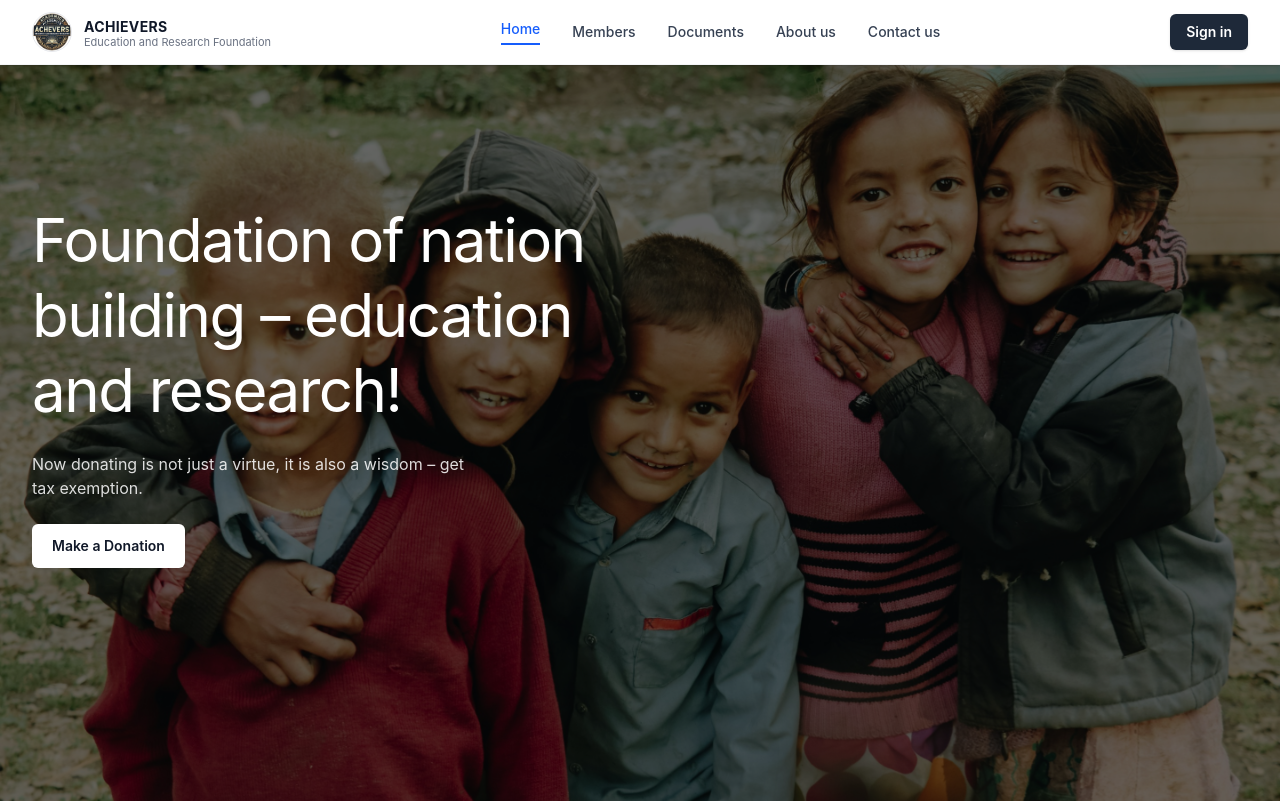
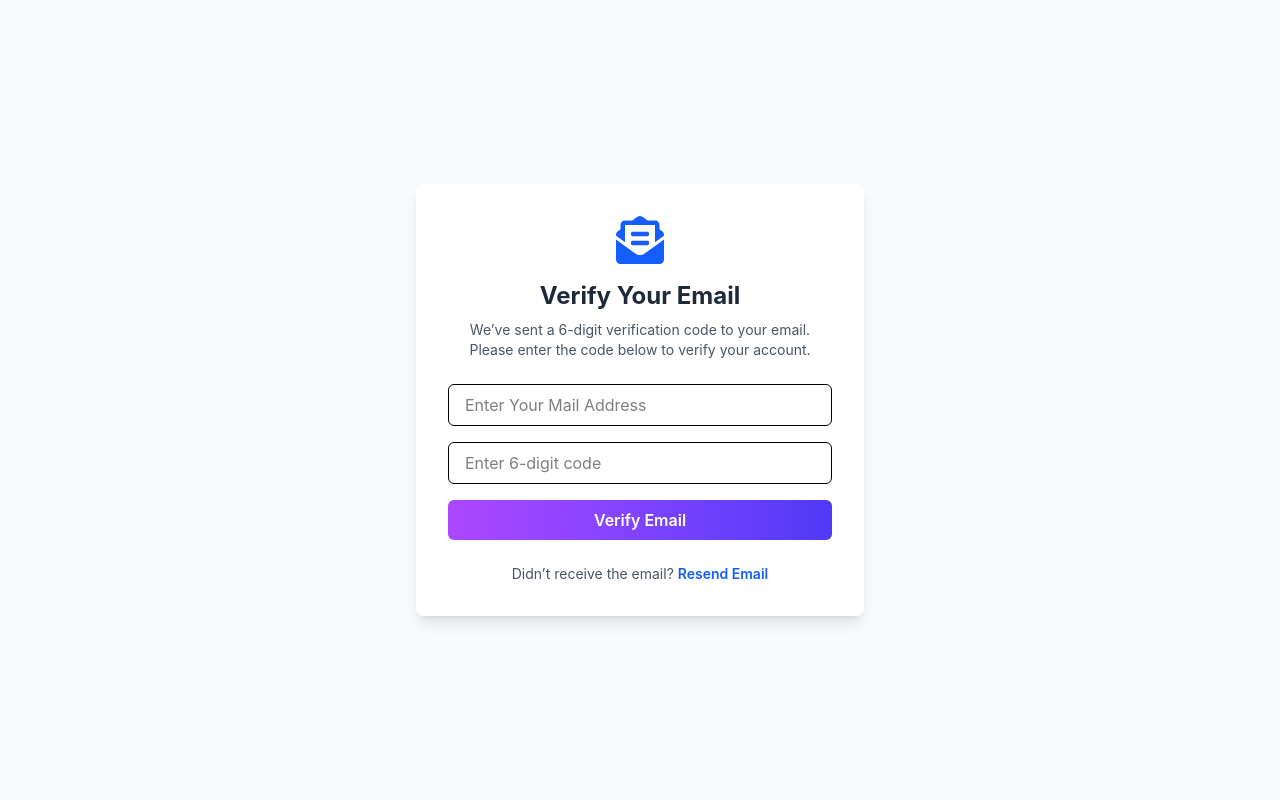
Before and after one commit to jaiksaini/Achievers-Foundation, a React (Vite) app in the folder frontend/: page /verify- in a window 1280 px wide. Before the commit this address led to /. Shown: the top 803 px of the page. Built offline with nearby package versions, Linux system fonts and the light colour scheme.

Commit message:
Email Verification

```diff
--- a/frontend/package.json
+++ b/frontend/package.json
@@ -12,12 +12,16 @@
   "dependencies": {
     "@rollup/rollup-win32-x64-msvc": "^4.50.0",
     "@tailwindcss/vite": "^4.1.12",
+    "axios": "^1.11.0",
+    "js-cookie": "^3.0.5",
     "react": "^19.1.1",
     "react-dom": "^19.1.1",
+    "react-hot-toast": "^2.6.0",
     "react-icons": "^5.5.0",
     "react-is": "^19.1.1",
     "react-router-dom": "^7.8.2",
-    "recharts": "^3.1.2"
+    "recharts": "^3.1.2",
+    "zustand": "^5.0.8"
   },
   "devDependencies": {
     "@eslint/js": "^9.33.0",
--- a/frontend/src/App.jsx
+++ b/frontend/src/App.jsx
@@ -70,7 +70,7 @@ const App = () => {
         </Route>
         <Route path="signup" element={<Signup />} />
         <Route path="signin" element={<SingInPg />} />
-        <Route path="verify" element={<EmailVerification/>} />
+        <Route path="verify-" element={<EmailVerification/>} />
       </>
     )
   );
--- /dev/null
+++ b/frontend/src/lib/axios.js
@@ -0,0 +1,8 @@
+import axios from "axios";
+
+const axiosInstance = axios.create({
+  baseURL: import.meta.env.MODE === "development" ? "http://localhost:8000" : "http://localhost:8000",
+  withCredentials: true,
+});
+
+export default axiosInstance;
--- a/frontend/src/pages/EmailVerification.jsx
+++ b/frontend/src/pages/EmailVerification.jsx
@@ -1,7 +1,32 @@
-import React from "react";
+import React, { useState } from "react";
+import toast from "react-hot-toast";
 import { FaEnvelopeOpenText } from "react-icons/fa";
+import { useNavigate } from "react-router-dom";
+import { useAuthStore } from "../store/useAuthStore";
 
 const EmailVerification = () => {
+  const navigate = useNavigate()
+  const [ formData, setformData]  = useState({
+    email: "",
+    otp: ""
+  });
+
+
+  const { verifyEmail, setOtp } = useAuthStore();
+
+  const handleSubmit = (e) => {
+    e.preventDefault();
+
+
+      verifyEmail(formData);
+
+      navigate("/");
+
+  };
+
+
+
+
   return (
     <div className="flex items-center justify-center min-h-screen bg-gray-50 px-4">
       <div className="w-full max-w-md bg-white shadow-lg rounded-lg p-8 text-center">
@@ -17,18 +42,33 @@ const EmailVerification = () => {
           code below to verify your account.
         </p>
 
-        <form className="space-y-4">
+        <form className="space-y-4" onSubmit={handleSubmit}>
+          <input
+            type="email"
+            placeholder="Enter Your Mail Address"
+
+            className="w-full px-4 py-2 border rounded-md focus:outline-none focus:ring-2 focus:ring-blue-400"
+            value={formData.email}
+            onChange={(e) =>
+              setformData({ ...formData, email: e.target.value })
+            }
+          />
           <input
             type="text"
             placeholder="Enter 6-digit code"
             maxLength={6}
             className="w-full px-4 py-2 border rounded-md focus:outline-none focus:ring-2 focus:ring-blue-400"
+            value={formData.otp}
+            onChange={(e) => {
+              setformData({ ...formData, otp: e.target.value })
+            }}
           />
           <button
             type="submit"
             className="w-full bg-gradient-to-r from-purple-500 to-indigo-600 text-white py-2 rounded-md font-semibold hover:bg-blue-700 transition"
+            disabled={setOtp}
           >
-            Verify Email
+            {setOtp ? "Verifying ..." : "Verify Email"}
           </button>
         </form>
 
--- a/frontend/src/pages/Signup.jsx
+++ b/frontend/src/pages/Signup.jsx
@@ -1,12 +1,46 @@
 import React from "react";
+import { useState } from "react";
 import { FaUser, FaEnvelope, FaLock } from "react-icons/fa";
 import { FcGoogle } from "react-icons/fc";
 import { FaMicrosoft } from "react-icons/fa";
 import { NavLink, useNavigate } from "react-router-dom";
 import assets from "../assets/assets";
+import { useAuthStore } from "../store/useAuthStore";
 
 const Signup = () => {
   const navigate = useNavigate();
+  const [formData, setFormData] = useState({
+    name: "",
+    email: "",
+    password: "",
+  });
+
+  const validateForm = () => {
+    if (!formData.name.trim()) return toast.error("Full name is required");
+    if (!formData.email.trim()) return toast.error("Email is required");
+    if (!/\S+@\S+\.\S+/.test(formData.email))
+      return toast.error("Invalid email format");
+    if (!formData.password) return toast.error("Password is required");
+    if (formData.password.length < 6)
+      return toast.error("Password must be at least 6 characters");
+
+    return true;
+  };
+
+  const { signup, isSignup } = useAuthStore();
+
+
+  const handleSubmit = (e) => {
+    e.preventDefault();
+
+    const success = validateForm();
+
+    if (success === true) {
+      signup(formData);
+
+      navigate("/verify-email");
+    }
+  };
 
   return (
     <div className="min-h-screen w-full flex flex-col md:flex-row items-center justify-center bg-gray-50">
@@ -15,7 +49,9 @@ const Signup = () => {
       </div>
 
       <div className=" flex flex-col justify-center items-center md:w-[35vw] p-6 md:p-0 ">
+
         <div className="bg-white shadow-lg rounded-xl p-8 w-full max-w-md">
+          <form onSubmit={handleSubmit}>
             <h2 className="text-2xl font-bold text-center mb-2">SIGNUP</h2>
             <p className="text-center text-gray-500 mb-6">
               Let’s Get Started With Your NGO account
@@ -28,6 +64,10 @@ const Signup = () => {
                   type="text"
                   placeholder="Username"
                   className="w-full p-3 bg-transparent focus:outline-none"
+                  value={formData.name}
+                  onChange={(e) =>
+                    setFormData({ ...formData, name: e.target.value })
+                  }
                 />
               </div>
               <div className="flex items-center bg-gray-100 rounded-lg px-3">
@@ -36,6 +76,10 @@ const Signup = () => {
                   type="email"
                   placeholder="Email"
                   className="w-full p-3 bg-transparent focus:outline-none"
+                  value={formData.email}
+                  onChange={(e) =>
+                    setFormData({ ...formData, email: e.target.value })
+                  }
                 />
               </div>
               <div className="flex items-center bg-gray-100 rounded-lg px-3">
@@ -44,14 +88,19 @@ const Signup = () => {
                   type="password"
                   placeholder="Password"
                   className="w-full p-3 bg-transparent focus:outline-none"
+                  value={formData.password}
+                  onChange={(e) =>
+                    setFormData({ ...formData, password: e.target.value })
+                  }
                 />
               </div>
             </div>
 
-          <button className="w-full mt-5 bg-gradient-to-r from-purple-500 to-indigo-600 text-white py-3 rounded-lg shadow-lg hover:opacity-90 transition">
-            SignUp Now
+            <button className="w-full mt-5 bg-gradient-to-r from-purple-500 to-indigo-600 text-white py-3 rounded-lg shadow-lg hover:opacity-90 transition" type="submit" disabled={isSignup}>
+              {isSignup ? "Signing Up..." : "SignUp Now"}
+
             </button>
-
+          </form>
           <div className="my-6 flex items-center">
             <div className="flex-grow border-t border-gray-300"></div>
             <span className="mx-4 text-gray-500 text-sm">
--- /dev/null
+++ b/frontend/src/store/useAuthStore.js
@@ -0,0 +1,40 @@
+import { create } from "zustand";
+import axiosInstance from "../lib/axios";
+import { toast } from "react-hot-toast";
+import Cookies from "js-cookie";
+
+export const useAuthStore = create((set) => ({
+  user: null,
+  isAuthenticated: false,
+  isSignup: false,
+  setOtp: false,
+
+
+  signup: async (data) => {
+    set({ isSignup: true });
+    try {
+      const response = await axiosInstance.post("/api/user/signup", data);
+      set({ user: response.data });
+
+      toast.success("Signup Successful");
+    } catch (error) {
+      // toast.error(error.response.data.message);
+      toast.error("Signup Failed");
+    } finally {
+      set({ isSignup: false });
+    }
+  },
+
+  verifyEmail: async (data) => {
+    set({ setOtp: true });
+    try {
+      const response = await axiosInstance.post("/api/user/verify-email", data);
+      set({ user: response.data });
+      toast.success(response.data.message);
+    } catch (error) {
+      toast.error(error.response.data.message);
+    } finally {
+      set({ setOtp: false });
+    }
+  },
+}));
```
Also changed, not shown: 2 other files (tests, documents, lock files or other folders). Lines whose indentation alone changed are shown as unchanged.
